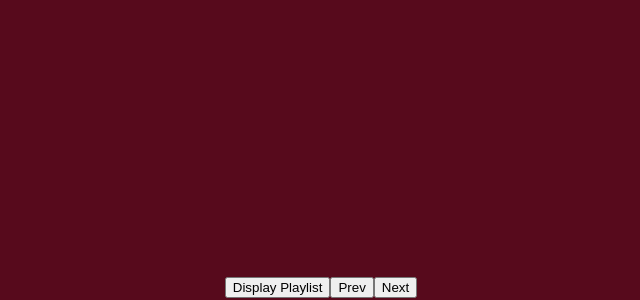
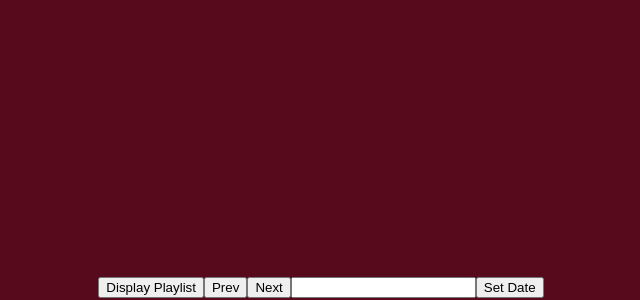
Before and after one commit to x-pham/SpotiLister, a React (Create React App) app: page / in a window 1280 px wide. Shown: the part 724-1024 px from the top of the page, without its empty margins (319-959 px from the left). Built offline with nearby package versions, Linux system fonts and the light colour scheme; no server answers.

Commit message:
Add input field for date

```diff
--- a/src/App.js
+++ b/src/App.js
@@ -186,7 +186,10 @@ function App() {
         <button onClick={displayPlaylist}>Display Playlist</button>
         <button onClick={prevPage} className="prevButton">Prev</button>
         <button onClick={nextPage} className="nextButton">Next</button>
+        <input type="text" id="dateField"></input>
+        <button>Set Date</button>
       </div>
+
     </div>
   );
 }
```
